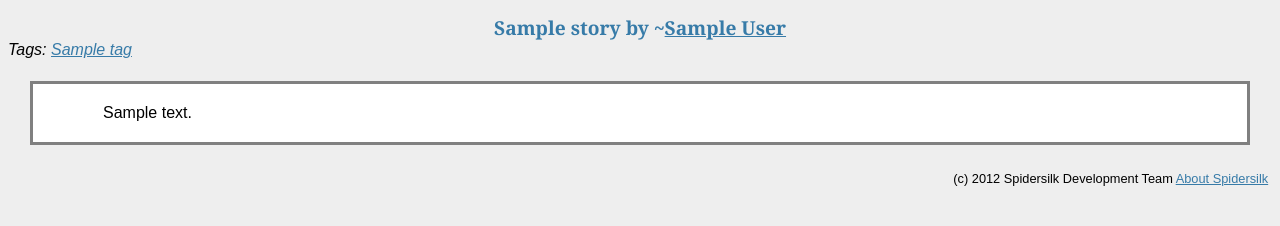
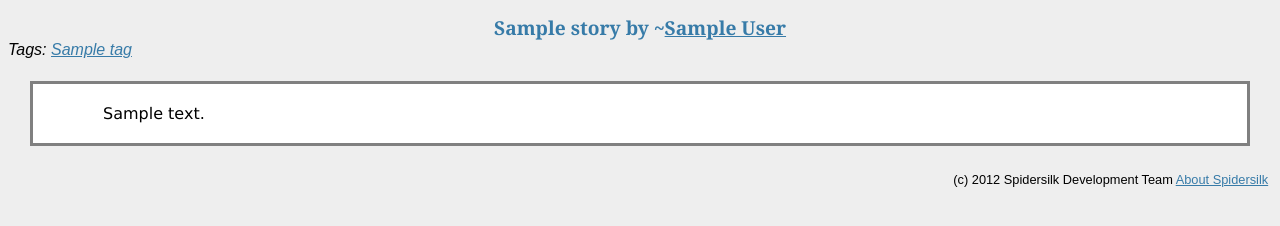
Before and after one commit to JarrodHenry/SpiderSilk, a Flask app: page /story/1 in a window 1280 px wide. Shown: the part 138-364 px from the top of the page. Run offline with Flask 2, Linux system fonts and the light colour scheme; tables that the repository leaves empty hold one stand-in row (values such as "Sample post"); parts of the project's set-up code (start-up, migrations or seed data) failed here and were passed over.

Commit message:
font changes

```diff
--- a/static/style.css
+++ b/static/style.css
@@ -17,6 +17,6 @@ h2              { font-size: 1.2em; }
                   border: 1px solid #AACBE2; text-align: center; }
 .error          { background: #F0D6D6; padding: 0.5em; }
 h2.title		{ text-align: center; }
-.story			{ text-indent:50px; outline-color:gray; outline-width:3px; background:white; outline-style:solid;  padding: 20px; margin:25px;}
+.story			{ text-indent:50px; outline-color:gray; outline-width:3px; background:white; outline-style:solid;  padding: 20px; margin:25px; font-family:'Verdana';}
 
 .footer			{ text-align: right; font-size: 0.8em; padding:0.3em; }
```
